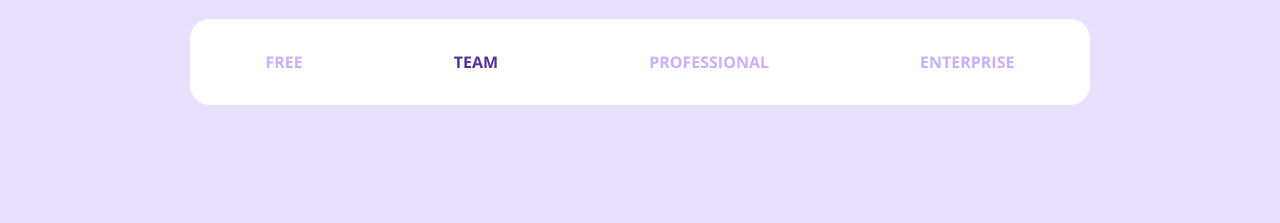
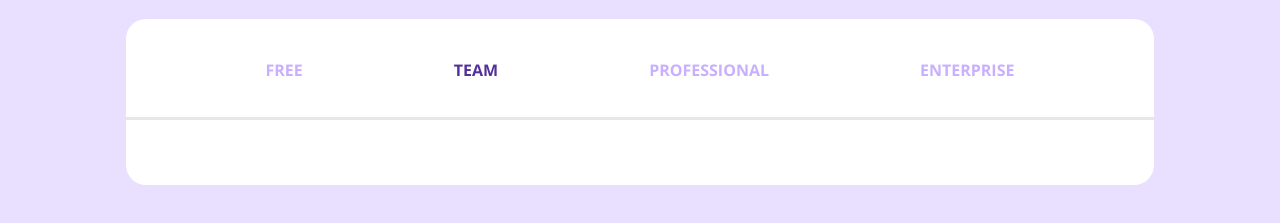
Before and after one commit to jordansbenjamin/Cost-Estimator_Project, a plain HTML site: page index.html in a window 1280 px wide. Shown: the part 107-330 px from the top of the page. Drawn offline with nearby package versions, Linux system fonts and the light colour scheme.

Commit message:
Continued to style the tabs section

```diff
--- a/index.css
+++ b/index.css
@@ -19,10 +19,12 @@ h1 {
     width: 100%;
     max-width: 900px;
     border-radius: 20px;
+    padding: 0 64px 64px 64px;
     display: flex;
     flex-direction: column;
     justify-content: center;
     align-items: center;
+    position: relative;
 }
 
 .tabs {
@@ -33,10 +35,11 @@ h1 {
     text-transform: uppercase;
     font-weight: bold;
     color: rgb(200, 175, 255);
+    padding: 16px;
 }
 
 .tabs p {
-    padding: 16px;
+    padding: 8px;
 }
 
 .tabs p:hover {
@@ -47,3 +50,11 @@ h1 {
 .tabs p.active {
     color: rgb(83, 49, 156);
 }
+
+.line {
+    height: 3px;
+    width: 100%;
+    position: absolute;
+    top: 98px;
+    background-color: rgb(231, 231, 231);
+}
--- a/index.html
+++ b/index.html
@@ -22,6 +22,7 @@
                 <p>Professional</p>
                 <p>Enterprise</p>
             </div>
+            <div class="line"></div>
         </div>
 	</body>
 </html>
```
